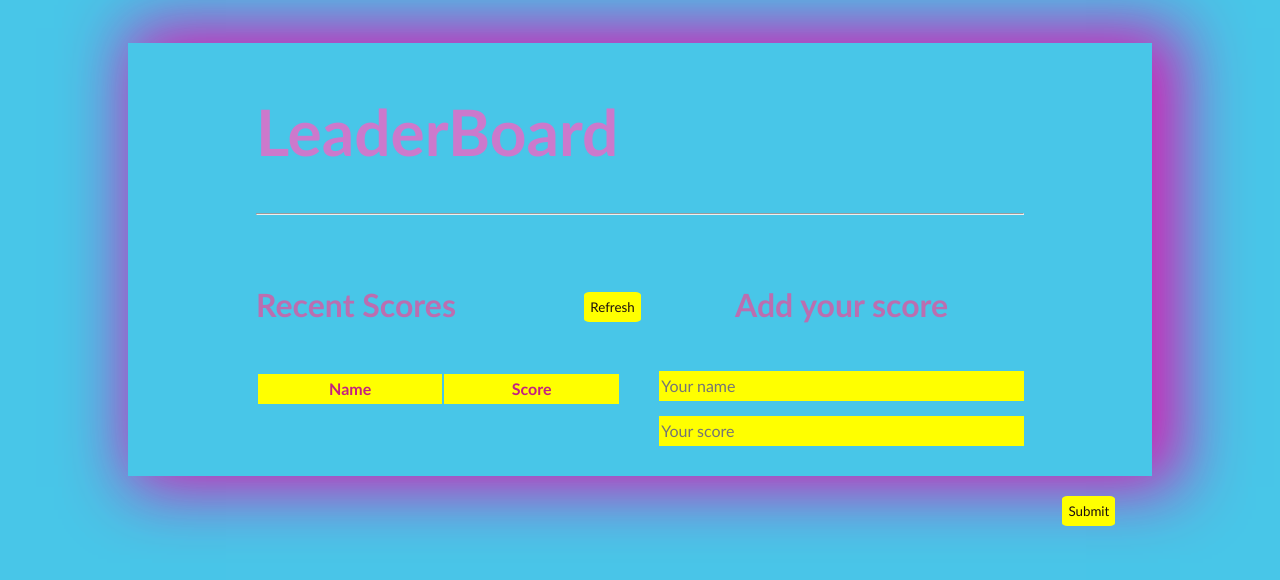
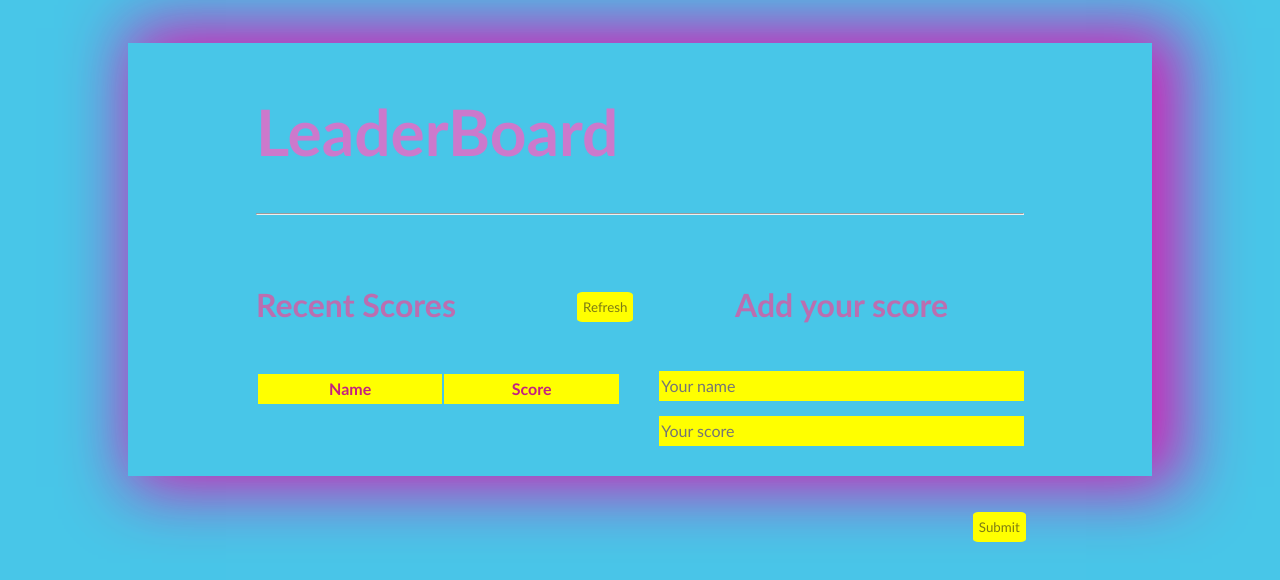
Before and after one commit to NurkaAmre/LeaderBoardScore, a website built with webpack: page src/index.html in a window 1280 px wide. Built offline with nearby package versions, Linux system fonts and the light colour scheme; no server answers.

Commit message:
Move buttons

```diff
--- a/src/style.css
+++ b/src/style.css
@@ -61,7 +61,7 @@ h3 {
 
 button {
   background-color: yellow;
-  color: rgb(27, 15, 15);
+  color: rgba(35, 33, 33, 0.595);
   height: 30px;
   border-radius: 10%;
   border: none;
@@ -89,13 +89,13 @@ input::-webkit-inner-spin-button {
 .refresh {
   position: absolute;
   top: 38%;
-  left: 90%;
+  left: 88%;
 }
 
 .submit {
   position: absolute;
-  top: 62%;
-  left: 83%;
+  top: 64%;
+  left: 76%;
 }
 
 th {
```
